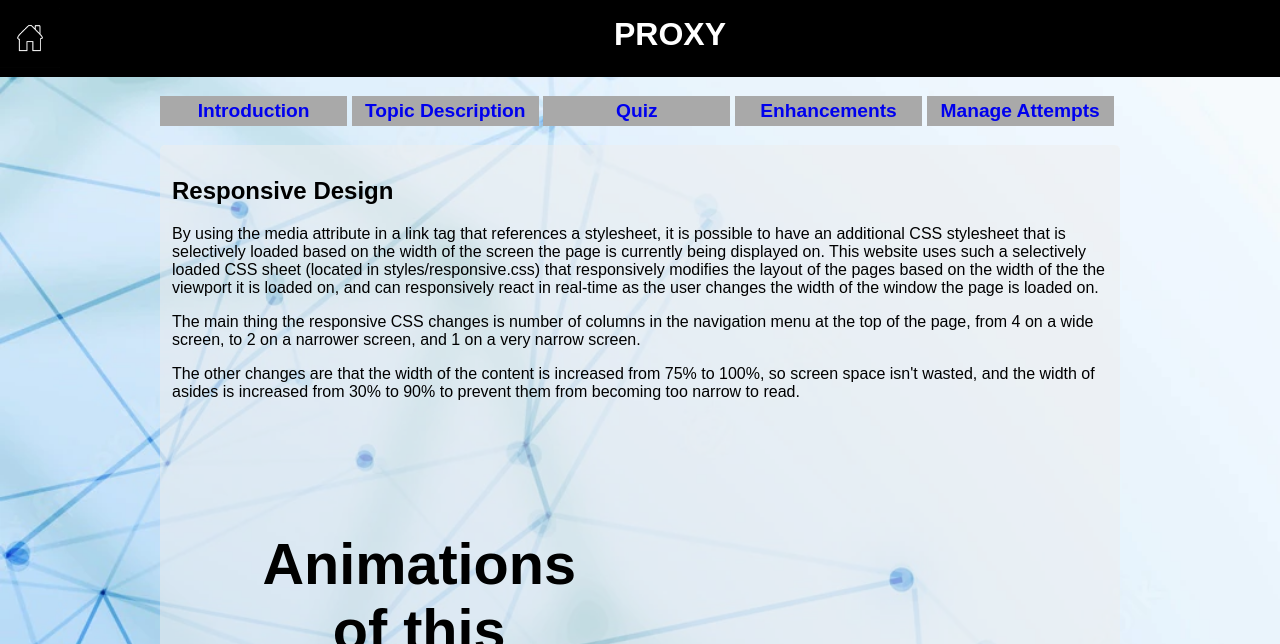
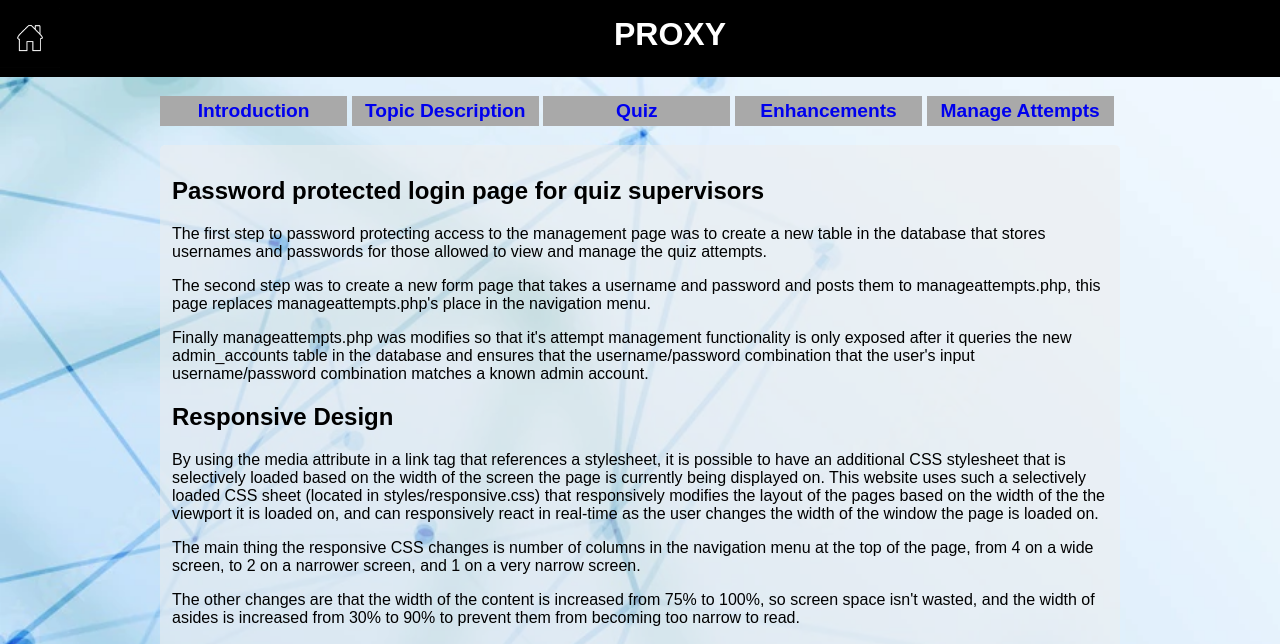
Before and after one commit to Niko361/COS10026_Assignment2, a PHP site: page /enhancements.php in a window 1280 px wide. Shown: the top 644 px of the page. Run offline with PHP 8.4, Linux system fonts and the light colour scheme.

Commit message:
Added description of admin pass to enhancements

```diff
--- a/enhancements.php
+++ b/enhancements.php
@@ -15,7 +15,18 @@
 	<div id="content">
 	<?php include 'menu.inc'; ?>
 	<div id="article1">
-
+        <section>
+            <h2>Password protected login page for quiz supervisors</h2>
+            <p>
+                The first step to password protecting access to the management page was to create a new table in the database that stores usernames and passwords for those allowed to view and manage the quiz attempts.
+            </p>
+            <p>
+                The second step was to create a new form page that takes a username and password and posts them to manageattempts.php, this page replaces manageattempts.php's place in the navigation menu.
+            </p>
+            <p>
+                Finally manageattempts.php was modifies so that it's attempt management functionality is only exposed after it queries the new admin_accounts table in the database and ensures that the username/password combination that the user's input username/password combination matches a known admin account.
+            </p>
+        </section>
         <section>
             <h2>Responsive Design</h2>
             <p>By using the media attribute in a link tag that references a stylesheet, it is possible to have an additional CSS stylesheet that
@@ -32,8 +43,6 @@
                 The other changes are that the width of the content is increased from 75% to 100%, so screen space isn't wasted,
                 and the width of asides is increased from 30% to 90% to prevent them from becoming too narrow to read.
             </p>
-
-
         </section>
         <section>
             <div class='container'>
```
